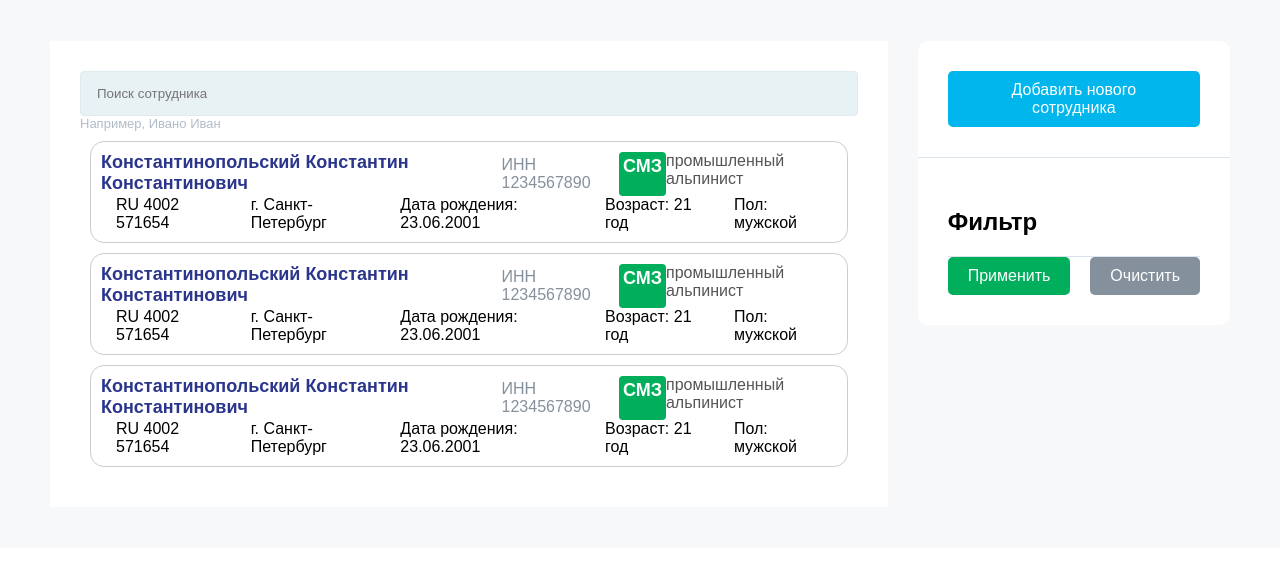
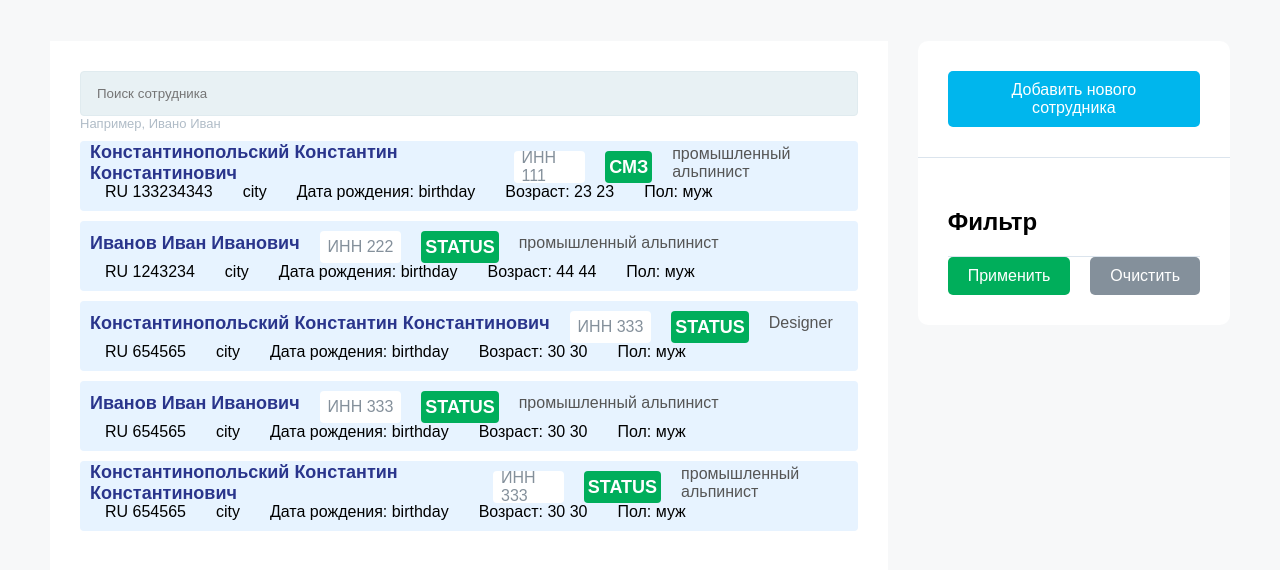
Before and after one commit to katesereda1808/employees-list-2, a React (Vite) app: page / in a window 1280 px wide. Shown: the top 570 px of the page. Built offline with nearby package versions, Linux system fonts and the light colour scheme.

Commit message:
починить передачу пропсов

```diff
--- a/src/App.tsx
+++ b/src/App.tsx
@@ -1,12 +1,8 @@
 import { useState } from 'react'
-import reactLogo from './assets/react.svg'
-import viteLogo from '/vite.svg'
 import Employees from './pages/employees-base/Employees';
 import './App.css'
 
 function App() {
-  const [count, setCount] = useState(0)
-
   return (
     <div>
       <Employees />
--- a/src/UI/employee-card/EmployeeCard.module.css
+++ b/src/UI/employee-card/EmployeeCard.module.css
@@ -1,12 +1,23 @@
 .cardContainer {
-  border: 3px solid #ccc;
-  margin: 10px;
+  background: #E7F3FF;
+  border-radius: 4px;
+  margin: 10px 0;
   padding: 10px;
-  border-radius: 14px;
 }
 
 .cardRow {
   display: flex;
+}
+
+.cardRowMainInfo {
+  gap: 20px;
+}
+
+.cardRowMainInfo > * {
+  height: 24px;
+  display: flex;
+  align-items: center;
+  flex-wrap: nowrap;
 }
 
 .employeeName {
@@ -19,6 +30,7 @@
   color: #84909B;
   background: #ffffff;
   padding: 4px 8px;
+  border-radius: 4px;
 }
 
 .employeeContract {
--- a/src/UI/employee-card/EmployeeCard.tsx
+++ b/src/UI/employee-card/EmployeeCard.tsx
@@ -2,22 +2,26 @@ import 'react';
 import { Employee } from '../../types/types';
 import styles from './EmployeeCard.module.css';
 
-const EmployeeCard = (employee: Employee ) => {
+interface EmployeeCardProps {
+  employee: Employee;
+}
+
+const EmployeeCard: React.FC<EmployeeCardProps> = ({employee} ) => {
   // if (!employee) return;
   return (
-    <div className={styles.cardContainer} id={employee.id} style={{ border: '1px solid #ccc', margin: '10px', padding: '10px' }}>
-      <div className={styles.cardRow}>
-        <span className={styles.employeeName}>Константинопольский Константин Константинович{employee.name}</span>
-        <span className={styles.employeeINN}>ИНН 1234567890</span>
-        <span className={styles.employeeContract}>СМЗ</span>
-        <span className={styles.employeeRole}>промышленный альпинист {employee.role}</span>
+    <div className={styles.cardContainer} id={employee.id}>
+      <div className={`${styles.cardRow} ${styles.cardRowMainInfo}`}>
+        <span className={styles.employeeName}>{employee.name}</span>
+        <span className={styles.employeeINN}>ИНН {employee.inn}</span>
+        <span className={styles.employeeContract}>{employee.status}</span>
+        <span className={styles.employeeRole}>{employee.role}</span>
       </div>
       <div className={styles.cardRow}>
-        <span className={styles.extraInfo}>RU 4002 571654</span>
-        <span className={styles.extraInfo}>г. Санкт-Петербург</span>
-        <span className={styles.extraInfo}>Дата рождения: 23.06.2001</span>
-        <span className={styles.extraInfo}>Возраст: 21 год {employee.age}</span>
-        <span className={styles.extraInfo}>Пол: мужской</span>
+        <span className={styles.extraInfo}>{employee.citizenship} {employee.number}</span>
+        <span className={styles.extraInfo}>{employee.city}</span>
+        <span className={styles.extraInfo}>Дата рождения: {employee.birthday}</span>
+        <span className={styles.extraInfo}>Возраст: {employee.age} {employee.age}</span>
+        <span className={styles.extraInfo}>Пол: {employee.gender}</span>
       </div>
     </div>
   );
--- a/src/data/data.ts
+++ b/src/data/data.ts
@@ -1,7 +1,20 @@
 import { Employee } from "../types/types";
 
 export const EMPLOYEES: Employee[] = [
-    { id: 1, inn: 111, name: 'John Doe', role: 'Software Engineer', status: 'status', number: 133234343, city: 'city', birthday: 'birthday', age: 23, gender: 'муж' },
-    { id: 2, inn: 222, name: 'Jane Smith', role: 'Product Manager', status: 'status', number: 1243234, city: 'city', birthday: 'birthday', age: 44, gender: 'муж' },
-    { id: 3, inn: 333, name: 'Mike Johnson', role: 'Designer', status: 'status', number: 654565, city: 'city', birthday: 'birthday', age: 30, gender: 'муж' },
+    { id: 1, inn: 111, name: 'Константинопольский Константин Константинович', role: 'промышленный альпинист', status: 'смз', number: 133234343, citizenship: 'RU', city: 'city', birthday: 'birthday', age: 23, gender: 'муж' },
+    { id: 2, inn: 222, name: 'Иванов Иван Иванович', role: 'промышленный альпинист', status: 'status', number: 1243234, citizenship: 'RU', city: 'city', birthday: 'birthday', age: 44, gender: 'муж' },
+    { id: 3, inn: 333, name: 'Константинопольский Константин Константинович', role: 'Designer', status: 'status', number: 654565, citizenship: 'RU', city: 'city', birthday: 'birthday', age: 30, gender: 'муж' },
+    { id: 3, inn: 333, name: 'Иванов Иван Иванович', role: 'промышленный альпинист', status: 'status', number: 654565, citizenship: 'RU', city: 'city', birthday: 'birthday', age: 30, gender: 'муж' },
+    { id: 3, inn: 333, name: 'Константинопольский Константин Константинович', role: 'промышленный альпинист', status: 'status', number: 654565, citizenship: 'RU', city: 'city', birthday: 'birthday', age: 30, gender: 'муж' },
 ];
+// ]className={styles.employeeName}>Константинопольский Константин Константинович{employee.name}</span>
+// <span className={styles.employeeINN}>ИНН 1234567890</span>
+// <span className={styles.employeeContract}>СМЗ</span>
+// <span className={styles.employeeRole}>промышленный альпинист {employee.role}</span>
+// </div>
+// <div className={styles.cardRow}>
+// <span className={styles.extraInfo}>RU 4002 571654</span>
+// <span className={styles.extraInfo}>г. Санкт-Петербург</span>
+// <span className={styles.extraInfo}>Дата рождения: 23.06.2001</span>
+// <span className={styles.extraInfo}>Возраст: 21 год {employee.age}</span>
+// <span className={styles.extraInfo}>Пол: мужской</span>
--- a/src/pages/employees-base/Employees.tsx
+++ b/src/pages/employees-base/Employees.tsx
@@ -12,6 +12,7 @@ function Employees() {
         <Search/>
         {EMPLOYEES.map((employee) => (
           <EmployeeCard key={employee.id} employee={employee} />
+          // employee.number, employee.name, employee.inn, employee.status, employee.role, employee.city, employee.birthday, employee.age, employee.gender
         )) }
       </div>
       <Filters/>
--- a/src/types/types.ts
+++ b/src/types/types.ts
@@ -5,6 +5,7 @@ export interface Employee {
   status: string;
   role: string;
   number: number;
+  citizenship: string;
   city: string;
   birthday: string;
   age: number;
```
